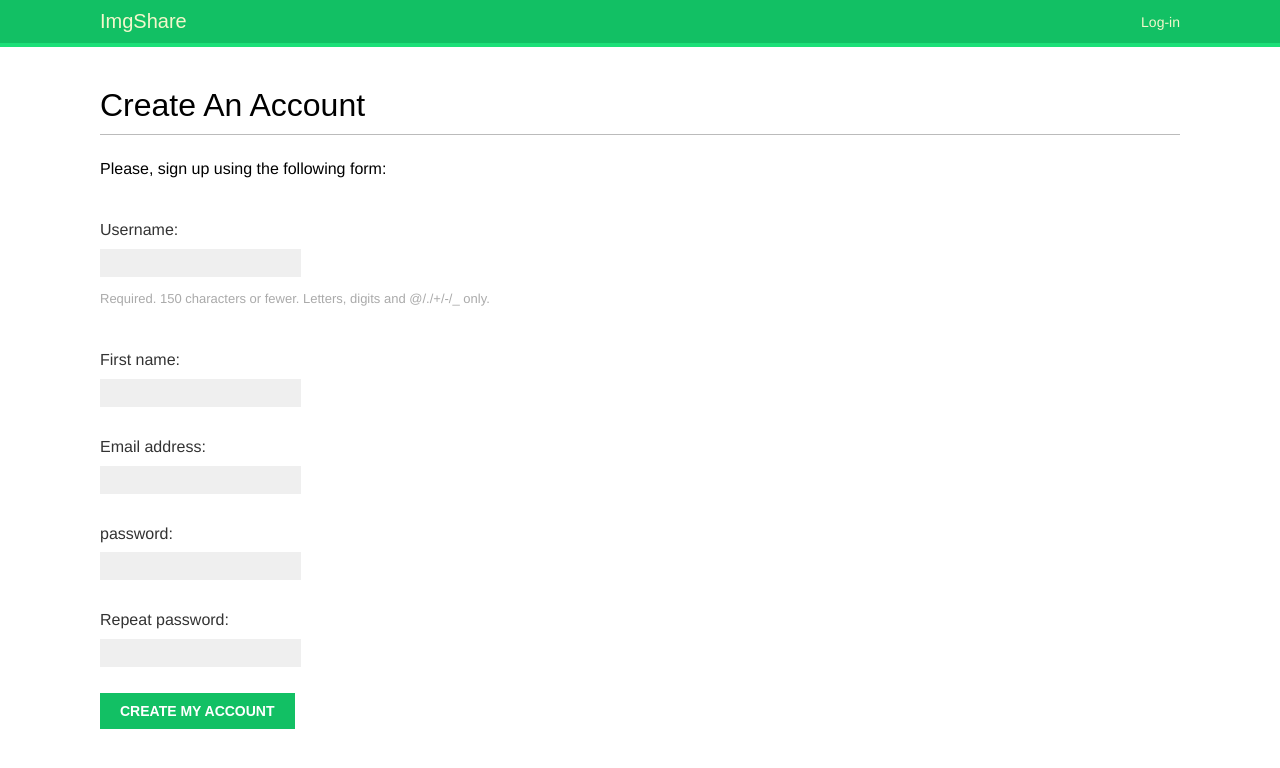
After one commit to MeMento-R/ImgShare, a Django app: page /account/register/ in a window 1280 px wide. The commit adds this page. Shown: the top 768 px of the page. Run offline with Django 5.2, Linux system fonts and the light colour scheme; some web fonts are replaced.

Commit message:
Create a login and register system, with singlely connected to the account application.

```diff
--- a/account/forms.py
+++ b/account/forms.py
@@ -13,6 +13,13 @@ class UserRegistrationForm(forms.ModelForm):
         label="Repeat password",
         widget=forms.PasswordInput
     )
-class Meta:
-    model = get_user_model()
-    fields = ['username', 'first_name', 'email']
+
+    class Meta:
+        model = get_user_model()
+        fields = ['username', 'first_name', 'email']
+
+    def clean_password2(self):
+        cd = self.cleaned_data
+        if cd['password'] != cd['password2']:
+            raise forms.ValidationError("Password don't match.")
+        return cd['password2']
--- /dev/null
+++ b/account/templates/account/register.html
@@ -0,0 +1,11 @@
+{% extends "base.html" %}
+{% block title %}Create An Account{% endblock  %}
+{% block content %}
+    <h1>Create An Account</h1>
+    <p>Please, sign up using the following form:</p>
+    <form method="post">
+        {{ user_form.as_p }}
+        {% csrf_token %}
+        <p><input type="submit" value="Create my account"></p>
+    </form>
+{% endblock  %}
--- a/account/templates/registration/login.html
+++ b/account/templates/registration/login.html
@@ -8,7 +8,10 @@
             Please try again.
         </p>
     {% else %}
-        <p>Please, use the following form to log-in:</p>
+        <p>
+            Please, use the following from to log-in:
+            If you don't have an account <a href="{% url "register" %}">registered</a>.
+        </p>
     {% endif %}
     <div class="login-form">
         <form action="{% url "login" %}" method="post">
--- a/account/urls.py
+++ b/account/urls.py
@@ -42,4 +42,5 @@ urlpatterns = [
     # ),
     path('', include('django.contrib.auth.urls')),
     path('', views.dashboard, name="dashboard"),
+    path('register/', views.register, name='register'),
 ]
--- a/account/views.py
+++ b/account/views.py
@@ -35,3 +35,28 @@ def dashboard(request):
         'account/dashboard.html',
         {'section': 'dashboard'}
     )
+
+def register(request):
+    if request.method == 'POST':
+        user_form = UserRegistrationForm(request.POST)
+        if user_form.is_valid():
+            # Creating a new user object but avoid saving it yet
+            new_user = user_form.save(commit=False)
+            # Set the chosen password
+            new_user.set_password(user_form.cleaned_data['password'])
+            # Save the User object
+            new_user.save()
+            # Create the user profile
+            Profile.objects.create(user=new_user)
+            return render(
+                request,
+                'account/register_done.html',
+                {'new_user': new_user}
+            )
+    else:
+        user_form = UserRegistrationForm()
+    return render(
+        request,
+        'account/register.html',
+        {'user_form': user_form}
+    )
--- a/bookmarks/urls.py
+++ b/bookmarks/urls.py
@@ -16,6 +16,7 @@ Including another URLconf
 """
 from django.contrib import admin
 from django.urls import include, path
+from account import views
 
 urlpatterns = [
     path('admin/', admin.site.urls),
```
Also changed, not shown: account/templates/account/register_done.html (added, +9 -0 lines), account/migrations/0001_initial.py (added).
